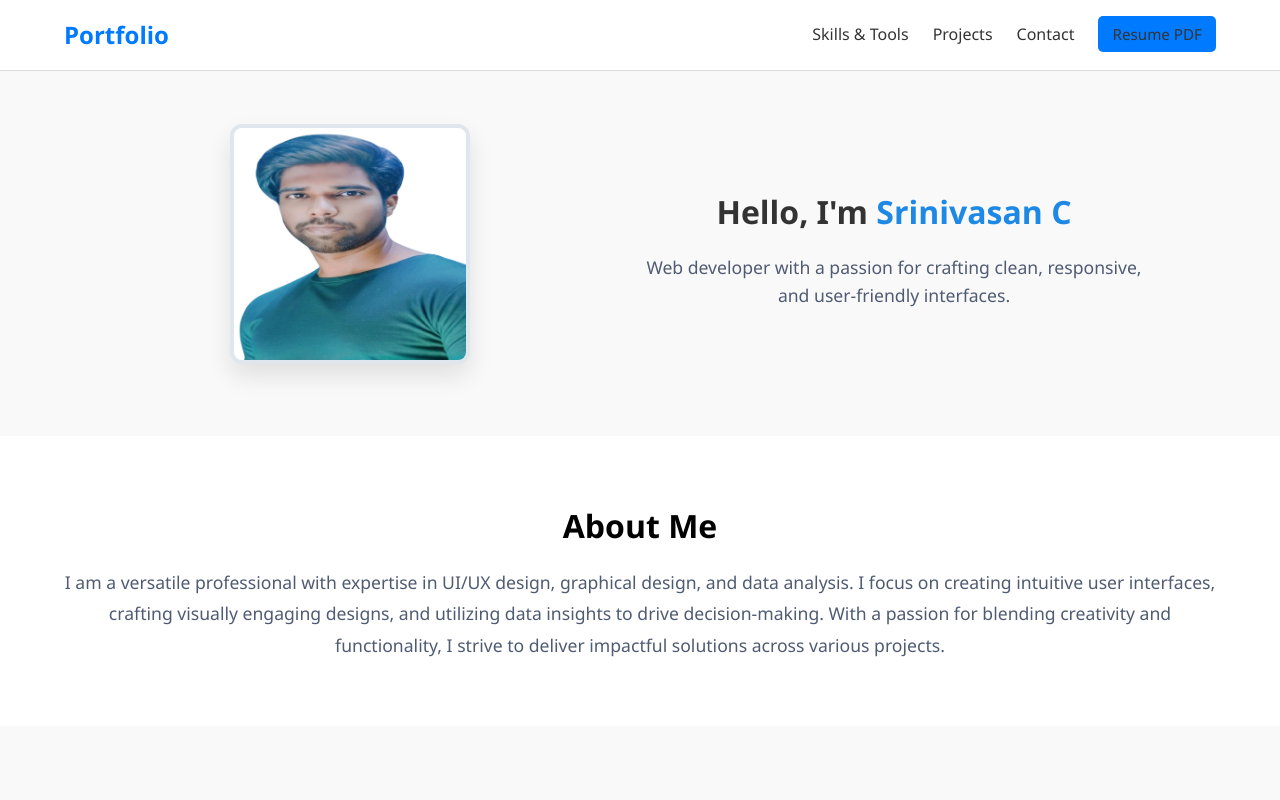
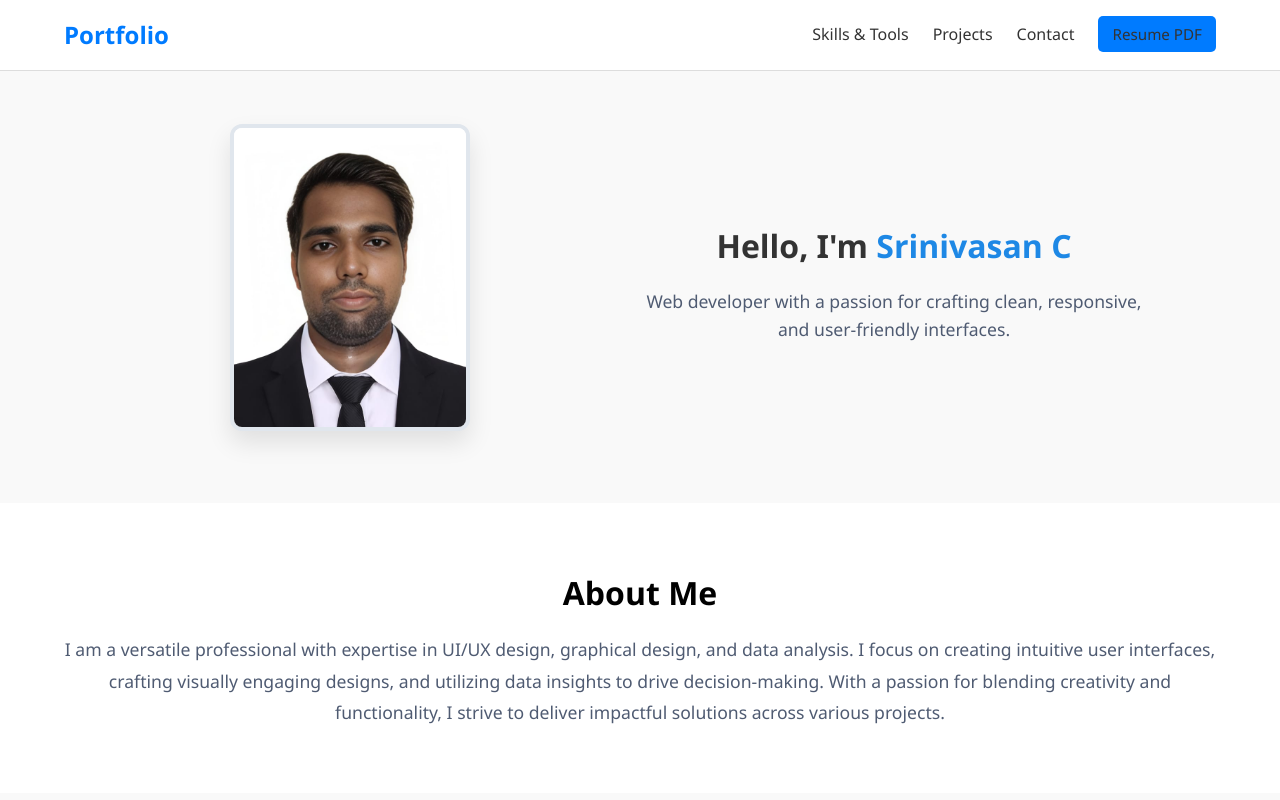
Before and after one commit to srinivasannivas/Portfolio, a plain HTML site: page index.html in a window 1280 px wide. Shown: the top 800 px of the page. Drawn offline with Linux system fonts and the light colour scheme.

Commit message:
Update index.html

```diff
--- a/index.html
+++ b/index.html
@@ -28,7 +28,7 @@
     <section id="home" class="home-section section">
       <div class="container grid">
         <div class="profile-section">
-            <img src="image.png" alt="Srinivasan Profile Photo" class="profile-img" />
+            <img src="profile.jpg" alt="Srinivasan Profile Photo" class="profile-img" />
         </div>
         <div class="intro">
             <h2>Hello, I'm <span>Srinivasan C</span></h2>
```
